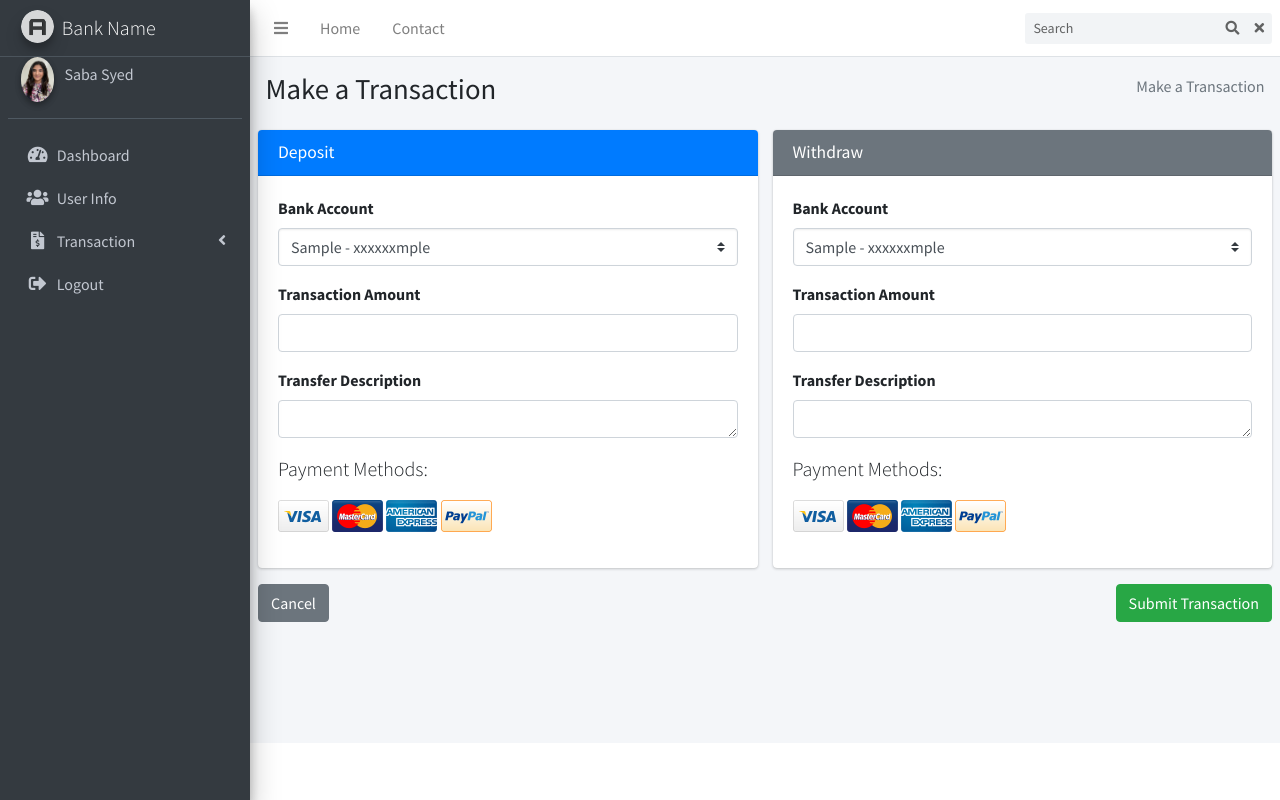
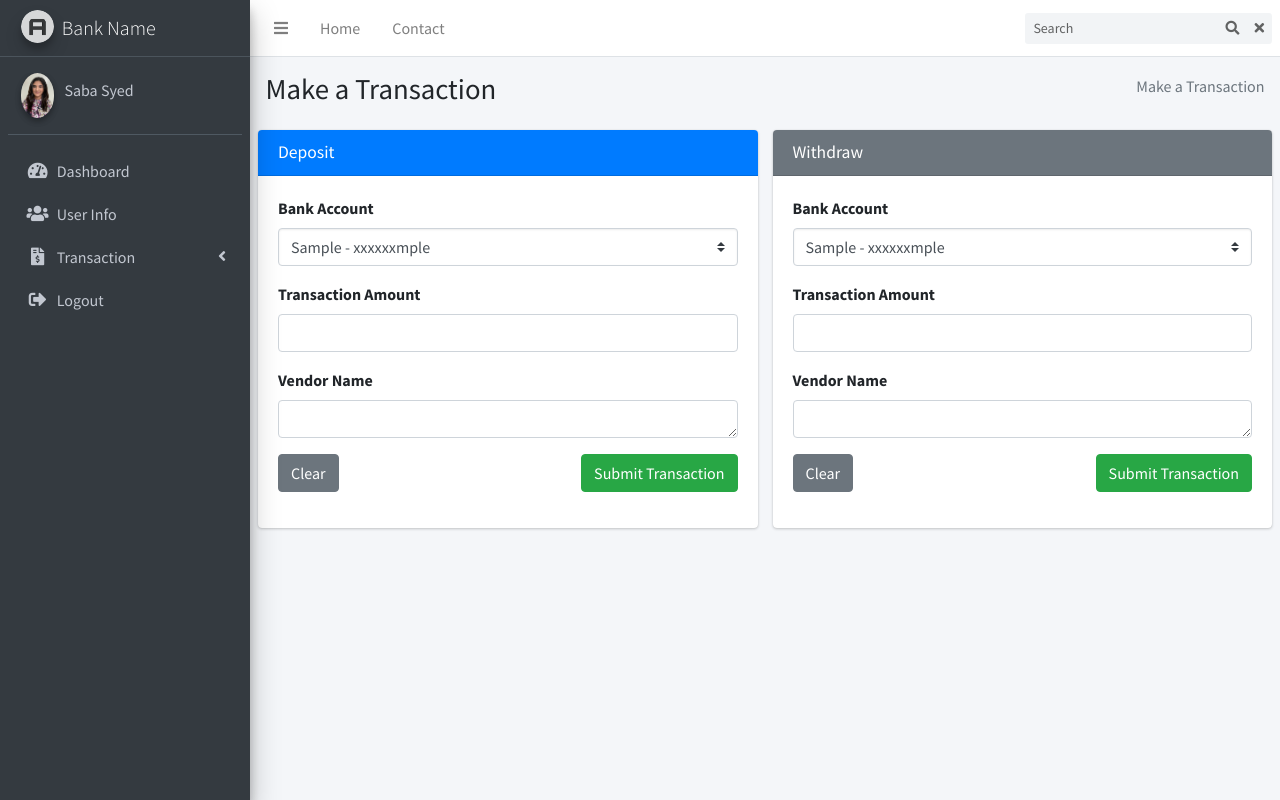
Before and after one commit to marinasaburova/BankProject, a PHP site: page /customer/Pages/bank-transaction.php in a window 1280 px wide. Run offline with PHP 8.4, Linux system fonts and the light colour scheme; the visitor is signed in with stand-in values (Sample User, id 1); tables that the repository leaves empty or names only in its code hold one stand-in row (values such as "Sample post").

Commit message:
added desposit/withdraw functionality

```diff
--- a/customer/Pages/bank-transaction.php
+++ b/customer/Pages/bank-transaction.php
@@ -17,27 +17,26 @@
           <h3 class="card-title">Deposit</h3>
         </div>
         <div class="card-body">
+          <form action="../functions/deposit.php" method="post">
             <div class="form-group">
               <label for="acctNum">Bank Account</label>
-            <select id="acctNum" class="form-control custom-select">
+              <select id="acctNum" name="acctNum" class="form-control custom-select">
                 <?php getAccountDropdown($customer); ?>
               </select>
             </div>
             <div class="form-group">
               <label for="amount">Transaction Amount</label>
-            <input type="number" id="amount" class="form-control" />
+              <input type="number" id="amount" name="amount" class="form-control" min="0.01" step="0.01" required />
             </div>
             <div class="form-group">
-            <label for="inputDescription">Transfer Description</label>
-            <textarea id="inputDescription" class="form-control" rows="1"></textarea>
+              <label for="vendor">Vendor Name</label>
+              <textarea id="vendor" name="vendor" class="form-control" rows="1" required></textarea>
             </div>
             <div class="form-group">
-            <p class="lead">Payment Methods:</p>
-            <img src="../dist/img/credit/visa.png" alt="Visa" />
-            <img src="../dist/img/credit/mastercard.png" alt="Mastercard" />
-            <img src="../dist/img/credit/american-express.png" alt="American Express" />
-            <img src="../dist/img/credit/paypal2.png" alt="Paypal" />
+              <input type="reset" value="Clear" class="btn btn-secondary" />
+              <input type="submit" value="Submit Transaction" class="btn btn-success float-right" />
             </div>
+          </form>
         </div>
         <!-- /.card-body -->
       </div>
@@ -51,27 +50,26 @@
           <div class="card-tools"></div>
         </div>
         <div class="card-body">
+          <form action="../functions/withdraw.php" method="post">
             <div class="form-group">
               <label for="acctNum">Bank Account</label>
-            <select id="acctNum" class="form-control custom-select">
+              <select id="acctNum" name="acctNum" class="form-control custom-select">
                 <?php getAccountDropdown($customer); ?>
               </select>
             </div>
             <div class="form-group">
               <label for="amount">Transaction Amount</label>
-            <input type="number" id="amount" class="form-control" />
+              <input type="number" id="amount" name="amount" class="form-control" min="0.01" step="0.01" required />
             </div>
             <div class="form-group">
-            <label for="inputDescription">Transfer Description</label>
-            <textarea id="inputDescription" class="form-control" rows="1"></textarea>
+              <label for="vendor">Vendor Name</label>
+              <textarea id="vendor" name="vendor" class="form-control" rows="1" required></textarea>
             </div>
             <div class="form-group">
-            <p class="lead">Payment Methods:</p>
-            <img src="../dist/img/credit/visa.png" alt="Visa" />
-            <img src="../dist/img/credit/mastercard.png" alt="Mastercard" />
-            <img src="../dist/img/credit/american-express.png" alt="American Express" />
-            <img src="../dist/img/credit/paypal2.png" alt="Paypal" />
+              <input type="reset" value="Clear" class="btn btn-secondary" />
+              <input type="submit" value="Submit Transaction" class="btn btn-success float-right" />
             </div>
+          </form>
         </div>
         <!-- /.card-body -->
       </div>
@@ -80,10 +78,11 @@
   </div>
   <div class="row">
     <div class="col-12">
-      <a href="#" class="btn btn-secondary">Cancel</a>
-      <input type="submit" value="Submit Transaction" class="btn btn-success float-right" />
     </div>
   </div>
   <br />
 </section>
 <!-- /.content -->
+
+<?php
+include '../view/footer.php';
--- a/customer/functions/db.php
+++ b/customer/functions/db.php
@@ -125,7 +125,7 @@
 function getTransactions($acctNum)
 {
     global $db;
-    $query = "SELECT * FROM transaction WHERE acctNum = '$acctNum'";
+    $query = "SELECT * FROM transaction WHERE acctNum = '$acctNum' ORDER BY `date` DESC, `time` DESC";
     $result = $db->query($query);
     return $result;
 }
@@ -149,9 +149,14 @@
     // checks for successful result
     if ($result) {
         $query2 = "UPDATE `account` SET `balance` = '`balance` + $amount' WHERE `account`.`acctNum` = $acctNum";
-        return 'Deposit has been successfully made!';
+        $result2 = $db->query($query2);
+        if (!$result2) {
+            echo 'Error updating your balance.';
+        }
+        echo 'Deposit has been successfully made!';
+        header('Location: ../Pages/dashboard.php');
     } else {
-        return 'There was an error with your deposit';
+        echo 'There was an error with your deposit';
     }
 }
 
@@ -164,10 +169,15 @@
 
     // checks for successful result
     if ($result) {
-        $query2 = "UPDATE `account` SET `balance` = '`balance` - $amount' WHERE `account`.`acctNum` = $acctNum";
-        return 'Withdraw has been successfully made!';
+        $query2 = "UPDATE `account` SET `balance` = `balance` - $amount WHERE `account`.`acctNum` = $acctNum";
+        $result2 = $db->query($query2);
+        if (!$result2) {
+            echo 'Error updating your balance.';
+        }
+        echo 'Withdraw has been successfully made!';
+        header('Location: ../Pages/dashboard.php');
     } else {
-        return 'There was an error with your withdraw.';
+        echo 'There was an error with your withdraw.';
     }
 }
 
@@ -184,6 +194,10 @@
     // checks for successful result
     if ($result) {
         $query2 = "UPDATE `account` SET `balance` = '`balance` - $amount' WHERE `account`.`acctNum` = $from";
+        $result2 = $db->query($query2);
+        if (!$result2) {
+            echo 'Error updating your balance.';
+        }
         return 'Deposit has been successfully made!';
     } else {
         return 'There was an error with your deposit';
@@ -196,6 +210,10 @@
     // checks for successful result
     if ($result) {
         $query2 = "UPDATE `account` SET `balance` = '`balance` + $amount' WHERE `account`.`acctNum` = $to";
+        $result2 = $db->query($query2);
+        if (!$result2) {
+            echo 'Error updating your balance.';
+        }
         return 'Deposit has been successfully made!';
     } else {
         return 'There was an error with your deposit';
--- /dev/null
+++ b/customer/functions/deposit.php
@@ -0,0 +1,6 @@
+<?php
+$acctNum = $_POST['acctNum'];
+$amount = $_POST['amount'];
+$vendor = $_POST['vendor'];
+include 'db.php';
+deposit($acctNum, $amount, $vendor);
--- /dev/null
+++ b/customer/functions/withdraw.php
@@ -0,0 +1,6 @@
+<?php
+$acctNum = $_POST['acctNum'];
+$amount = $_POST['amount'];
+$vendor = $_POST['vendor'];
+include 'db.php';
+withdraw($acctNum, $amount, $vendor);
--- a/customer/view/navigation.php
+++ b/customer/view/navigation.php
@@ -115,7 +115,7 @@
                                 </a>
                             </li>
                             <li class="nav-item">
-                                <a href="transaction_history.php" class="nav-link">
+                                <a href="transaction-history.php" class="nav-link">
                                     <i class="nav-icon fas fa-solid fa-file-invoice"></i>
                                     <p>
                                         Transaction History
```
Also changed, not shown: customer/Pages/dashboard.php (+6 -4 lines), customer/Pages/transaction-history.php (added, +23 -0 lines), customer/Pages/transaction_history.php (deleted, +0 -34 lines). Lines whose indentation alone changed are shown as unchanged.
